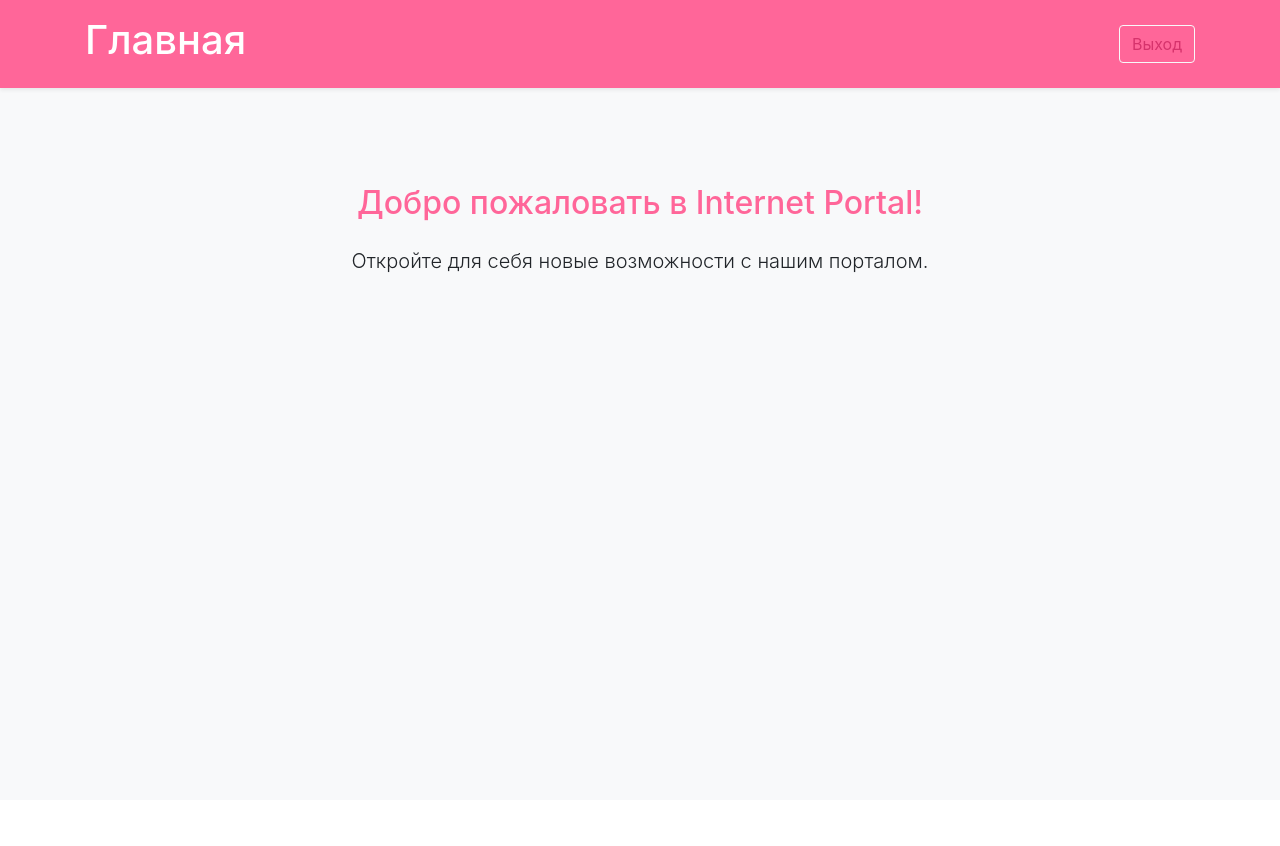
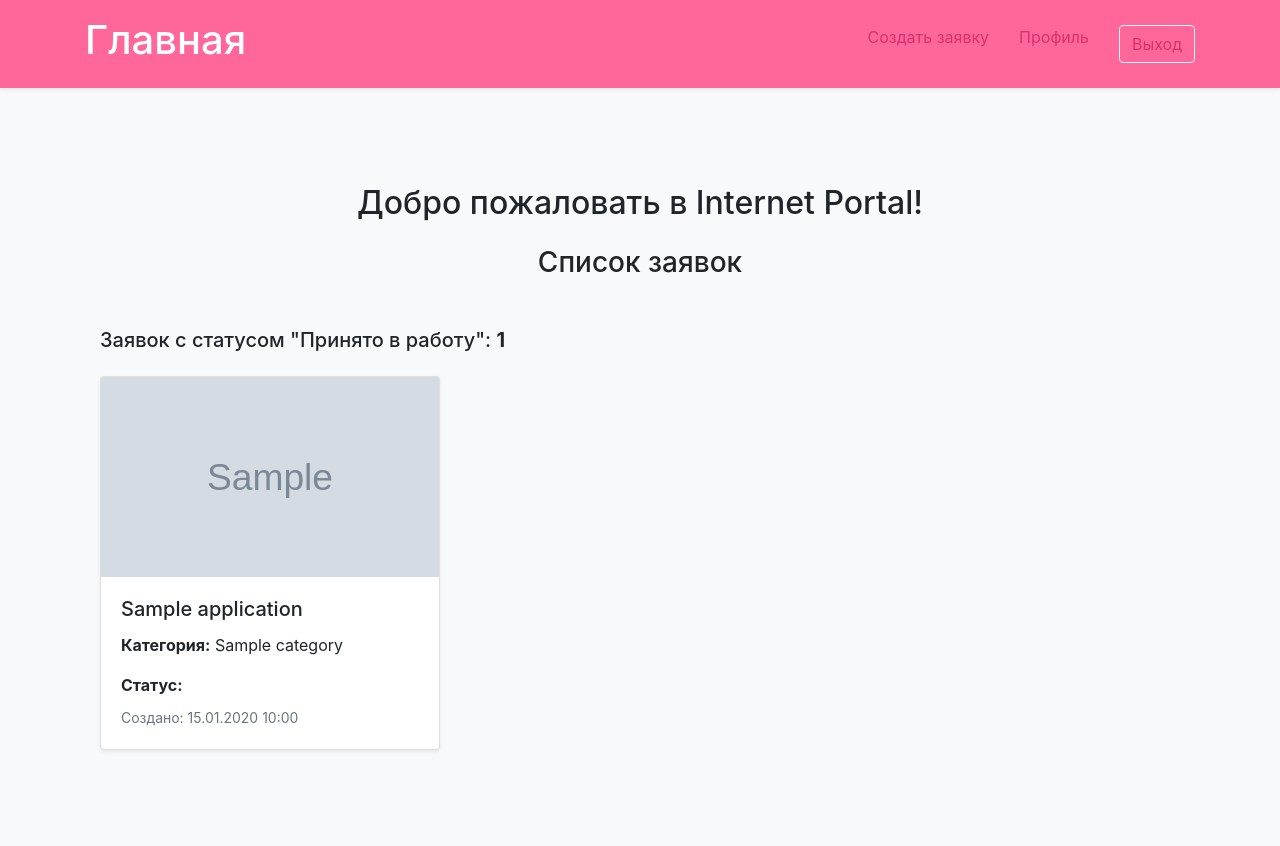
Before and after one commit to mironova2056/Mironova_praktos2, a Django app: template catalog/templates/catalog/index.html in a window 1280 px wide. Before the commit the page ends 273 px from the top, so only its background shows below. Run offline with Django 5.2, Linux system fonts and the light colour scheme; a user stored in the database is signed in; tables that the repository leaves empty hold one stand-in row (values such as "Sample post"); the template is opened without the code that fills it: values that come from a table or form of the project are taken from there, most other values are stand-ins (such as "Sample title", 1, 10 or a date in 2020); grey boxes marked "Sample" are stand-in pictures; some libraries are stand-ins or nearby versions.

Commit message:
add migrate, templates, urls

```diff
--- a/catalog/models.py
+++ b/catalog/models.py
@@ -74,7 +74,7 @@
         ('active','принято'),
         ('done','выполнено'),
     )
-    status = models.CharField(max_length=1, choices=LOAN_STATUS,
+    status = models.CharField(max_length=20, choices=LOAN_STATUS,
                               default='n', verbose_name='статус заявки',
                               help_text='статус заявки')
     created_at = models.DateTimeField(auto_now_add=True, help_text='дата и время создания')
--- a/catalog/templates/catalog/base_generic.html
+++ b/catalog/templates/catalog/base_generic.html
@@ -16,6 +16,8 @@
             <h1><a class="text-white text-decoration-none" href="{% url 'catalog:index' %}">Главная</a></h1>
             <nav class="d-flex gap-3">
                 {% if user.is_authenticated %}
+                    <a class="header__link" href="{% url 'catalog:create_application' %}">Создать заявку</a>
+                    <a class="header__link-bg" href="{% url 'catalog:profile' %}">Профиль</a>
                     <a class="btn btn-outline-light" href="{% url 'catalog:logout' %}">Выход</a>
                 {% else %}
                     <a class="btn btn-light" href="{% url 'catalog:register' %}">Регистрация</a>
--- a/catalog/templates/catalog/index.html
+++ b/catalog/templates/catalog/index.html
@@ -1,8 +1,45 @@
 {% extends 'catalog/base_generic.html' %}
 {% load static %}
 {% block content %}
-<div class="container text-center my-5">
-    <h2 class="text-pink mb-4">Добро пожаловать в Internet Portal!</h2>
-    <p class="lead">Откройте для себя новые возможности с нашим порталом.</p>
+
+<div class="container my-5">
+    <h2 class="text-center mb-4">Добро пожаловать в Internet Portal!</h2>
+
+    <h3 class="text-center mb-5">Список заявок</h3>
+    <h5 class="mb-4">Заявок с статусом "Принято в работу": <b>{{ num_applications }}</b></h5>
+
+    <div class="application-grid row row-cols-1 row-cols-md-2 row-cols-lg-3 g-4">
+        {% for application in applications %}
+        <div class="col application">
+            <div class=" card h-100 shadow-sm">
+                <img src="{{ application.image.url }}" class="card-img-top" alt="{{ application.title }}" style="height: 200px; object-fit: cover;">
+                <div class="card-body d-flex flex-column">
+                    <h5 class="card-title">{{ application.title }}</h5>
+                    <p class="card-text"><strong>Категория:</strong> {{ application.display_category }}</p>
+
+                    <div class="mt-auto">
+                        <p class="mb-2">
+                            <strong>Статус:</strong>
+                            {% if application.status == 'n' %}
+                                <span class="badge bg-primary text-white" >Новая</span>
+                            {% elif application.status == 'a' %}
+                                <span class="badge bg-warning text-dark">Принято в работу</span>
+                            {% elif application.status == 's' %}
+                                <span class="badge bg-success text-white">Выполнено</span>
+                            {% endif %}
+                        </p>
+                        <p class="card-text"><small class="text-muted">Создано: {{ application.created_at|date:"d.m.Y H:i" }}</small></p>
+                    </div>
+                </div>
+            </div>
+        </div>
+        {% empty %}
+        <div class="col-12">
+            <p class="text-center">Выполненых заявок на данный момент нет.</p>
+        </div>
+
+        {% endfor %}
+    </div>
 </div>
+
 {% endblock %}
--- a/catalog/urls.py
+++ b/catalog/urls.py
@@ -10,4 +10,8 @@
     path('register', views.Register.as_view(), name='register'),
     path('login', views.CustomLoginView.as_view(), name='login'),
     path('logout/', views.logout_user, name='logout'),
+    path('profile/', views.Profile.as_view(), name='profile'),
+    path('new/', views.create_application, name='create_application'),
+    path('<int:pk>/', views.application_detail, name='application_detail'),
+    path('application/<int:pk>/delete', views.delete_application, name='delete_application'),
 ]
```
Also changed, not shown: catalog/templates/catalog/create_application.html (added, +35 -0 lines), catalog/templates/catalog/profile.html (added, +88 -0 lines), catalog/migrations/0004_category_application.py (added), db.sqlite3.
